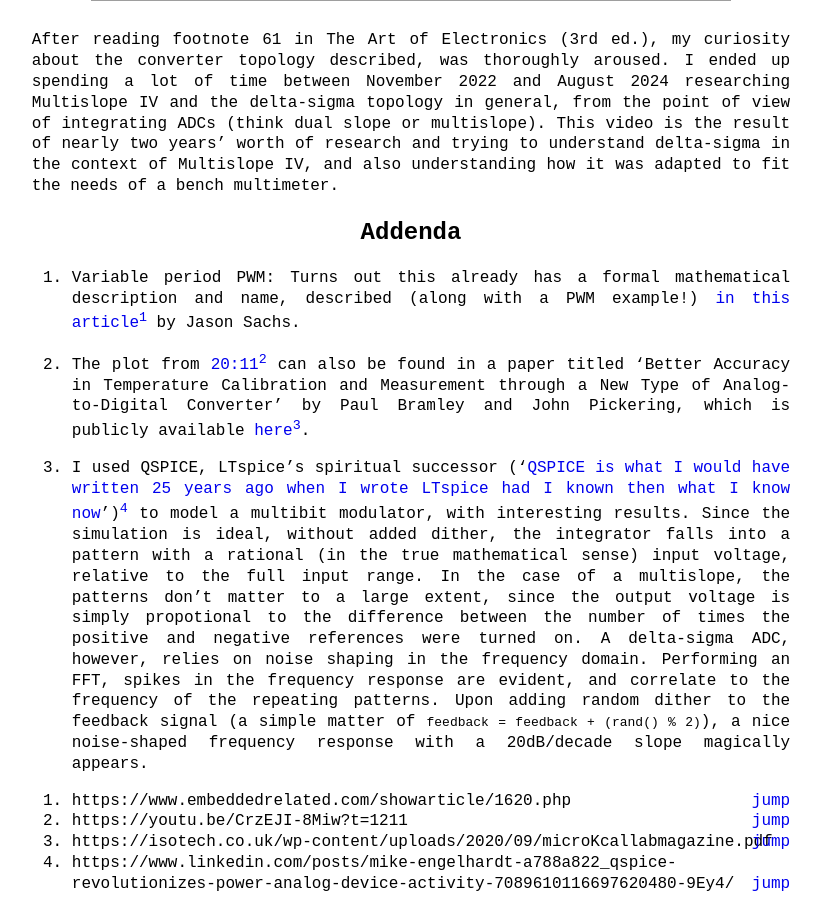
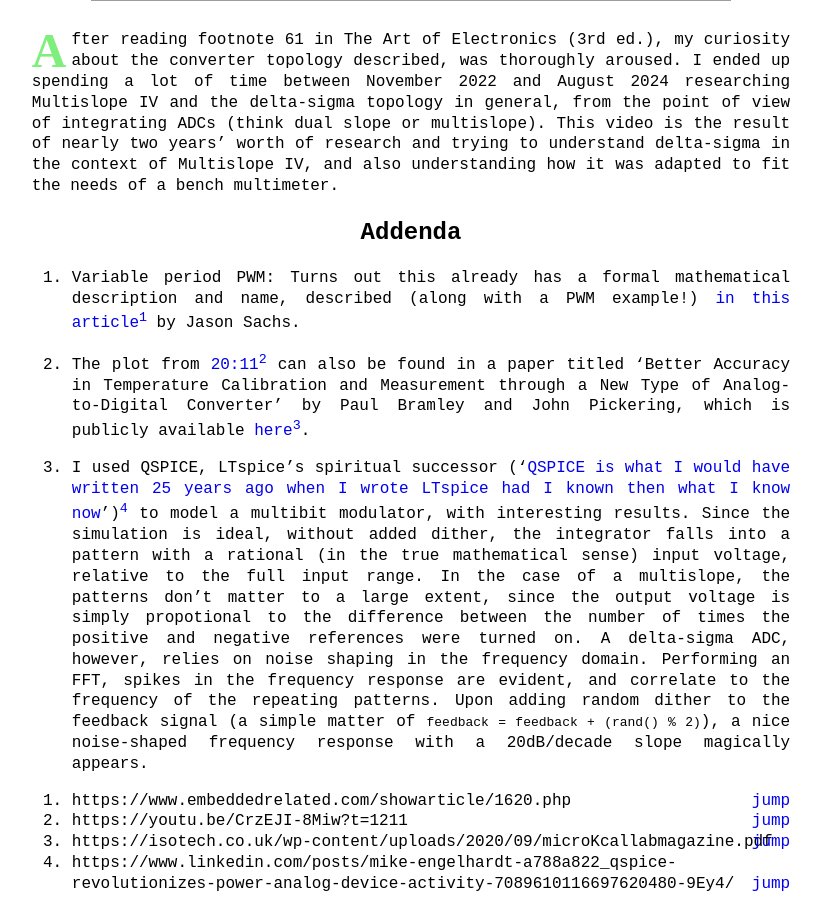
Before and after one commit to NNNILabs/NNNILabs.github.io, a Jekyll site: the page built from _posts/2024-09-26-The-Future-Is-Delta-Sigma---Multislope-IV.md, in a window 1280 px wide. Shown: the part 531-1442 px from the top of the page, without its empty margins (229-1050 px from the left). Built offline with Jekyll 4.4.1, drawn with Linux system fonts in a browser that asks for light colours.

Commit message:
Update 2024-09-26-The-Future-Is-Delta-Sigma---Multislope-IV.md

```diff
--- a/_posts/2024-09-26-The-Future-Is-Delta-Sigma---Multislope-IV.md
+++ b/_posts/2024-09-26-The-Future-Is-Delta-Sigma---Multislope-IV.md
@@ -8,7 +8,7 @@ title: The Future is Delta Sigma - Multislope IV
 
 <iframe src="https://www.youtube.com/embed/CrzEJI-8Miw?si=wUpASTnZilBcXD9q" title="YouTube video player" frameborder="0" allow="accelerometer; autoplay; clipboard-write; encrypted-media; gyroscope; picture-in-picture; web-share" referrerpolicy="strict-origin-when-cross-origin" allowfullscreen></iframe>
 
-After reading footnote 61 in The Art of Electronics (3rd ed.), my curiosity about the converter topology described, was thoroughly aroused. I ended up spending a lot of time between November 2022 and August 2024 researching Multislope IV and the delta-sigma topology in general, from the point of view of integrating ADCs (think dual slope or multislope). This video is the result of nearly two years' worth of research and trying to understand delta-sigma in the context of Multislope IV, and also understanding how it was adapted to fit the needs of a bench multimeter.
+<span id="dropcap">A</span>fter reading footnote 61 in The Art of Electronics (3rd ed.), my curiosity about the converter topology described, was thoroughly aroused. I ended up spending a lot of time between November 2022 and August 2024 researching Multislope IV and the delta-sigma topology in general, from the point of view of integrating ADCs (think dual slope or multislope). This video is the result of nearly two years' worth of research and trying to understand delta-sigma in the context of Multislope IV, and also understanding how it was adapted to fit the needs of a bench multimeter.
 
 ## Addenda
 
```
